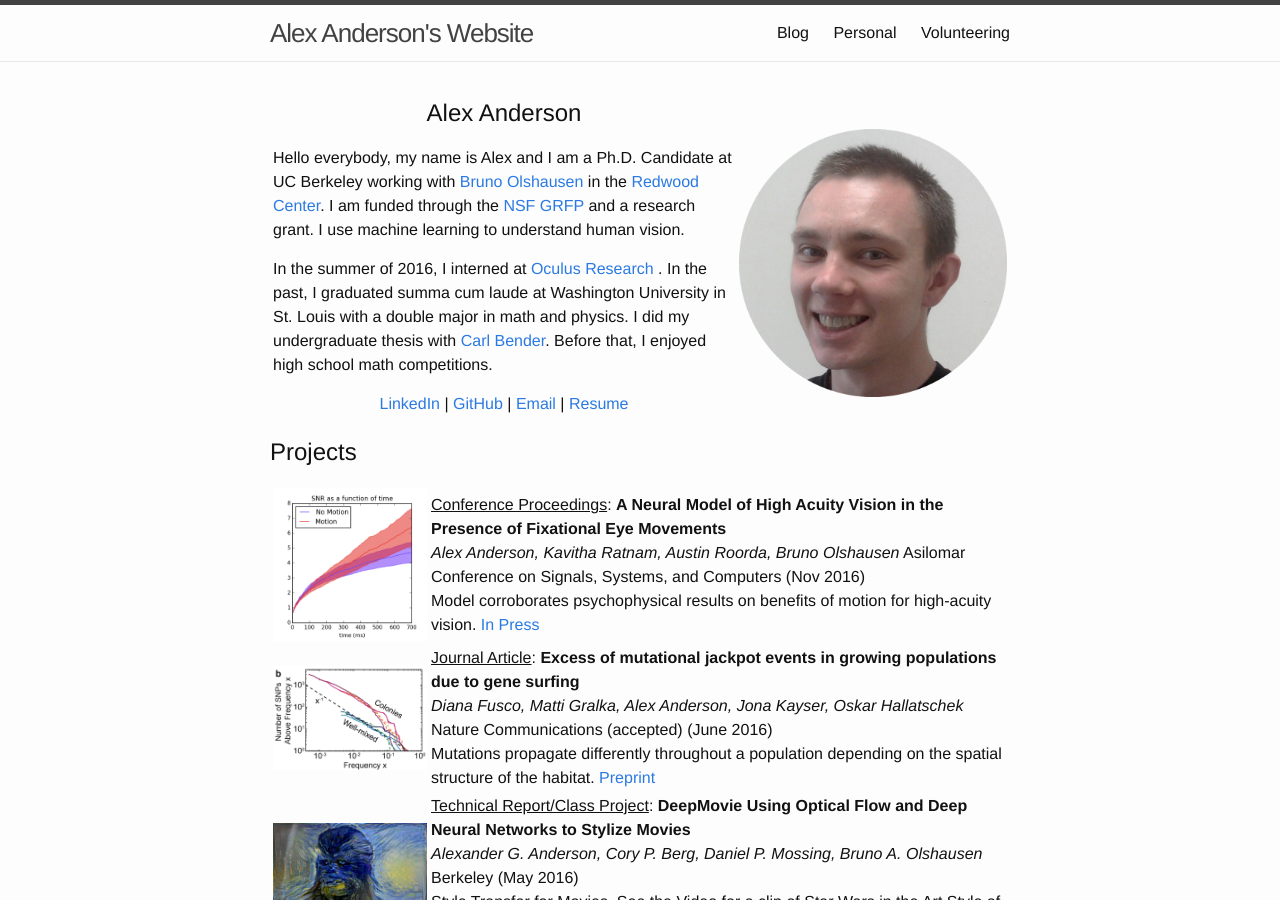
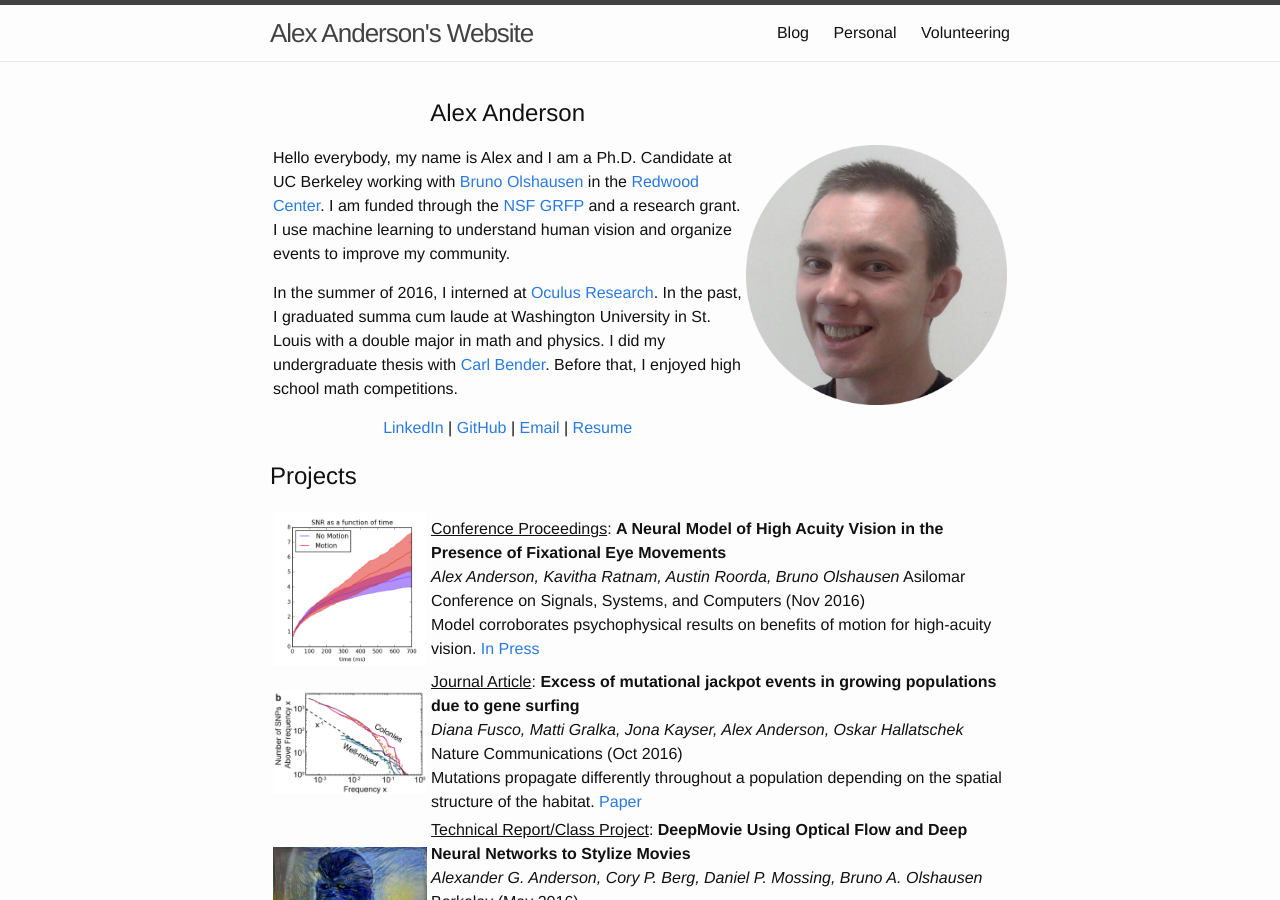
Before and after one commit to alexanderganderson/alexanderganderson.github.io, a Jekyll site: the page built from index.html, in a window 1280 px wide and 900 px high. Built offline with Jekyll 4.4.1, drawn with Linux system fonts in a browser that asks for light colours.

Commit message:
updated mutation reference, added sentence to self-description

```diff
--- a/_data/projects.yml
+++ b/_data/projects.yml
@@ -9,12 +9,12 @@
 
 - type: Journal Article
   title: Excess of mutational jackpot events in growing populations due to gene surfing
-  authors: Diana Fusco, Matti Gralka, Alex Anderson, Jona Kayser, Oskar Hallatschek
-  location: Nature Communications (accepted)
-  date: June 2016
+  authors: Diana Fusco, Matti Gralka, Jona Kayser, Alex Anderson, Oskar Hallatschek
+  location: Nature Communications
+  date: Oct 2016
   desc: Mutations propagate differently throughout a population depending on the spatial structure of the habitat.
   img: static/img/mix_vs_colony.png
-  link: <a href='http://biorxiv.org/content/early/2016/05/16/053405'>Preprint</a>
+  link: <a href='http://www.nature.com/articles/ncomms12760'>Paper</a>
 
 - type: Technical Report/Class Project
   title: DeepMovie   Using Optical Flow and Deep Neural Networks to Stylize Movies
--- a/index.html
+++ b/index.html
@@ -18,13 +18,13 @@ layout: default
 				<a href='http://www.nsfgrfp.org' target='_blank'>
 						NSF GRFP
 				</a> and a research grant.
-				I use machine learning to understand human vision.
+				I use machine learning to understand human vision and organize
+                events to improve my community.
 			</p>
 			<p>
 				In the summer of 2016, I interned at
                 <a href='https://www.oculus.com/research/' target='_blank'>
-                    Oculus Research
-                </a>.
+                    Oculus Research</a>.
                 In the past, I graduated summa cum laude at Washington University in
 				St. Louis with a double major in math and physics.
 				I did my undergraduate thesis with
```
